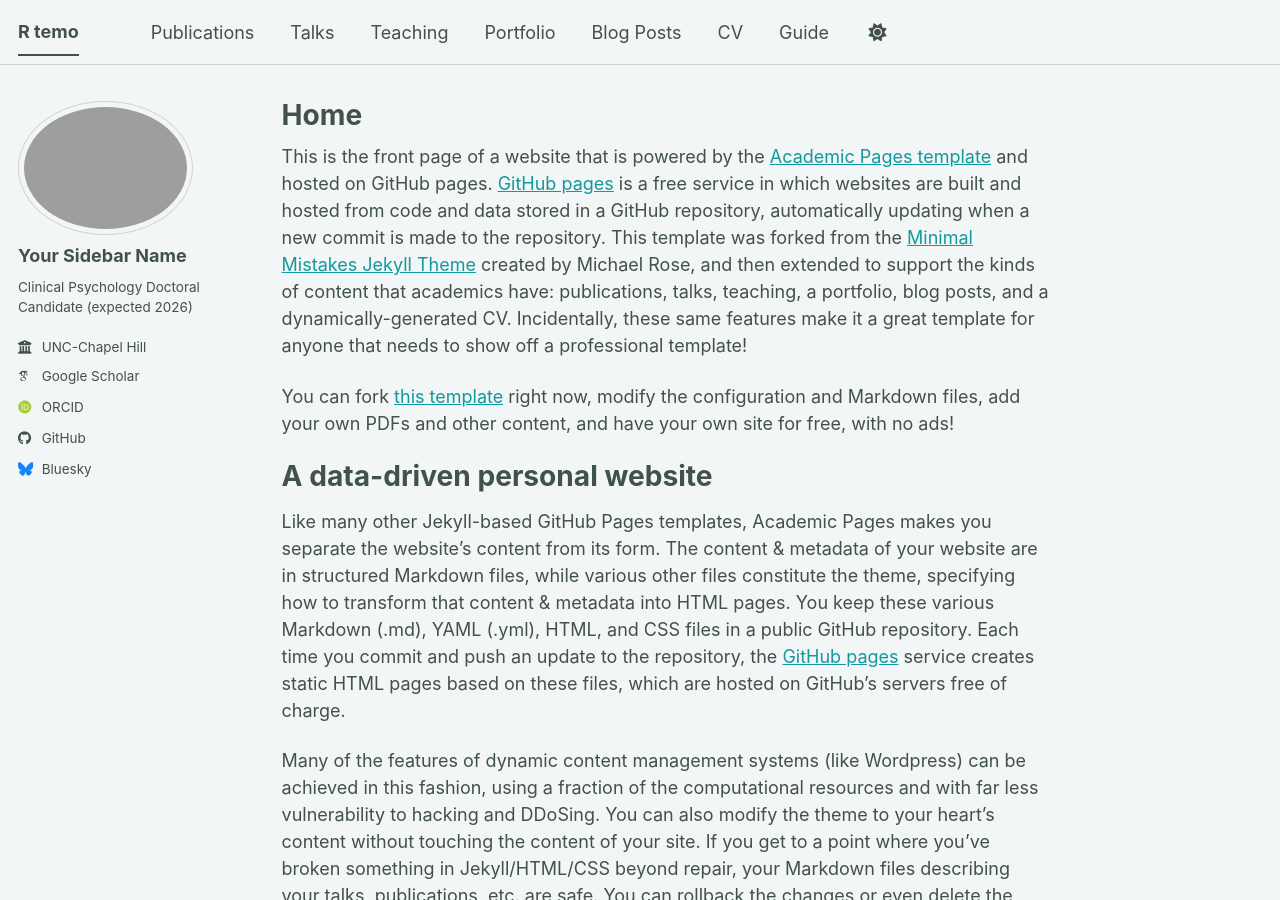
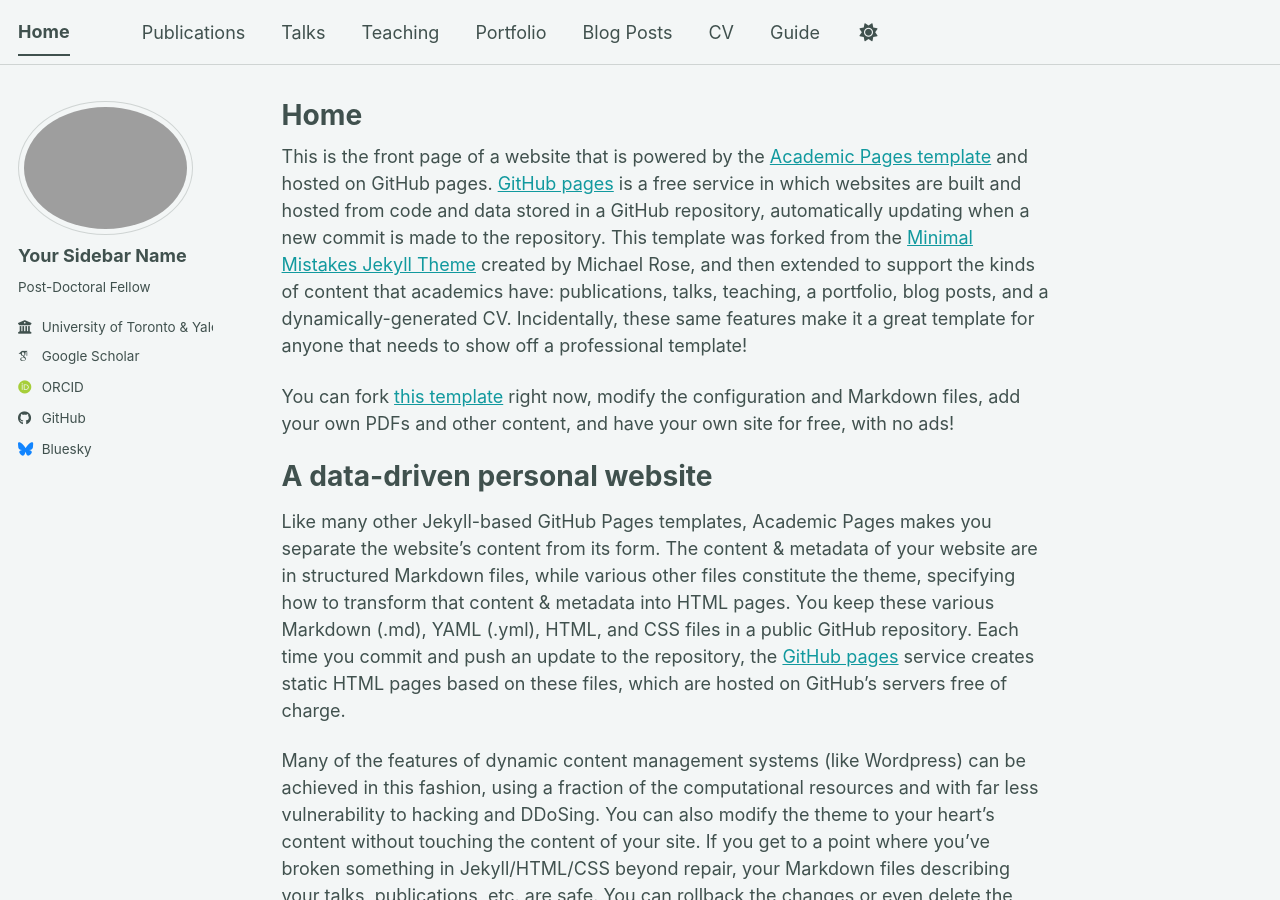
Before and after one commit to ruofanma/ruofanma.github.io, a Jekyll site: the page built from _pages/about.md, in a window 1280 px wide and 900 px high. Built offline with Jekyll 4.4.1, drawn with Linux system fonts in a browser that asks for light colours; some web fonts are replaced; a script bundle is joined from its source files by our own code; library files that are not in the unit come from our copies.

Commit message:
Modify site title, bio, and employer details
Updated site title, bio, and employer information.

```diff
--- a/_config.yml
+++ b/_config.yml
@@ -9,7 +9,7 @@
 # Basic Site Settings
 locale                   : "en-US"
 site_theme               : "mint" # The available themes options are "default", "air", "sunrise", "mint", "dirt" and "contrast"
-title                    : "R temo"
+title                    : "Home"
 title_separator          : "-"
 name                     : &name "R temp"
 description              : &description "Your Name's academic portfolio"   # Update this with a general description of your site, this is the default if not overridden by a page
@@ -26,9 +26,9 @@
   avatar           : "headshot_2025.jpg" # "profile.png"
   name             : "Your Sidebar Name"
   pronouns         : # example: "she/her"
-  bio              : "Clinical Psychology Doctoral Candidate (expected 2026)"
+  bio              : "Post-Doctoral Fellow"
   location         : # "Earth"
-  employer         : "UNC-Chapel Hill"
+  employer         : "University of Toronto & Yale University"
   uri              : # URL
   email            : # "maruofanX [at] adY.uncZ.edu (delete X, Y, and Z)"
 
```
